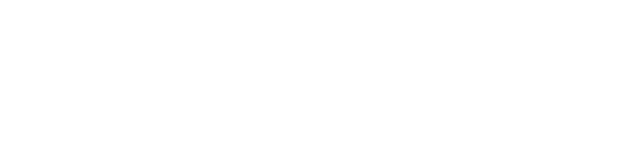
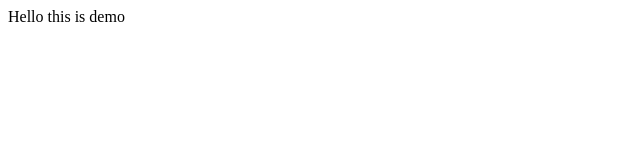
Before and after one commit to jaspreet8/gitDemo, a plain HTML site: page WebContent/index.html in a window 1280 px wide. Shown: the whole page, without its empty margins (0-640 px from the left). Drawn offline with Linux system fonts and the light colour scheme.

Commit message:
changes to index file

```diff
--- a/WebContent/index.html
+++ b/WebContent/index.html
@@ -5,6 +5,6 @@
 <title>Insert title here</title>
 </head>
 <body>
-
+Hello this is demo
 </body>
 </html>
```
